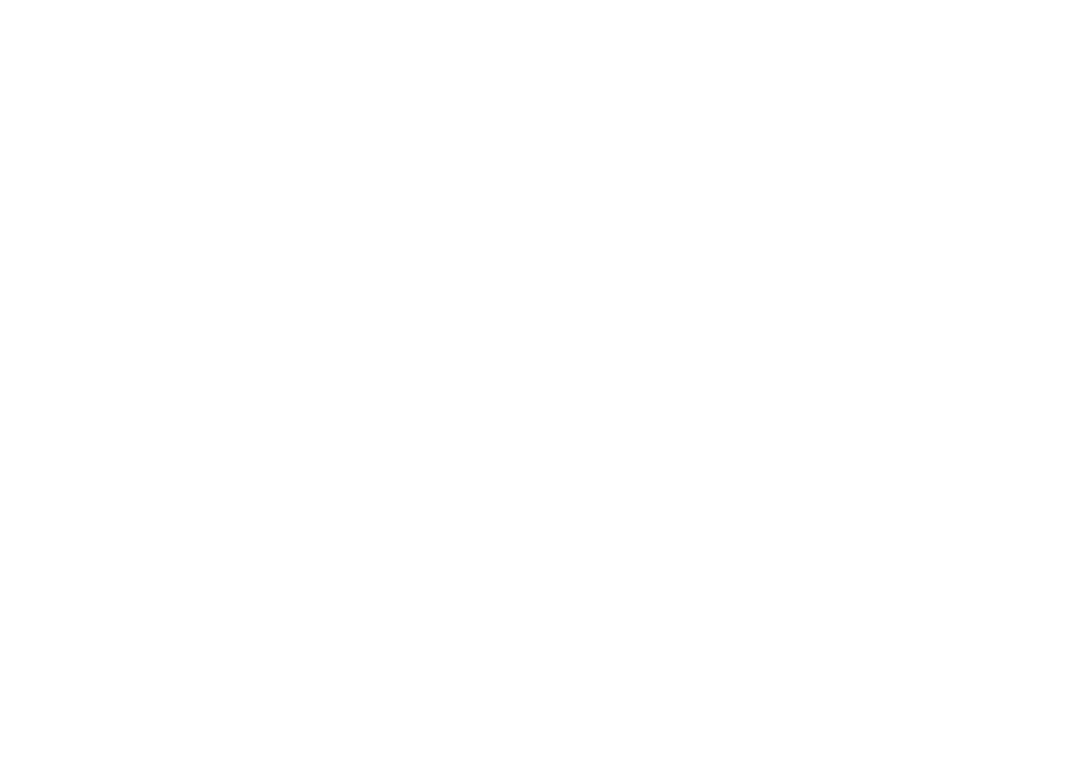
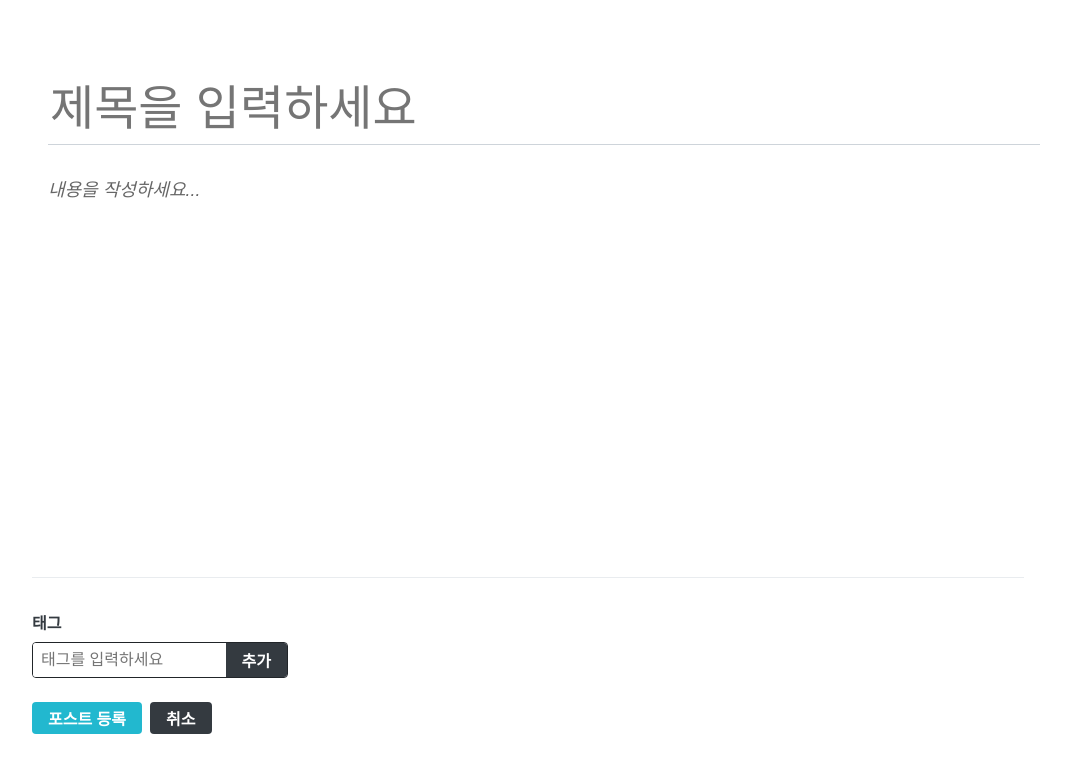
Before and after one commit to yeon-jae/JAVA_PT, a React (Create React App) app: page /write in a window 1280 px wide. Before the commit this address had no page. Shown: the top 772 px of the page, without its empty margins (112-1183 px from the left). Built offline with nearby package versions, Linux system fonts and the light colour scheme.

Commit message:
POST_PAGE_1st

```diff
--- a/src/App.js
+++ b/src/App.js
@@ -11,7 +11,7 @@ const App=()=>{
       <Route path="/"element={<PostListPage/>}/>
       <Route path="/login"element={<LoginPage/>}/>
       <Route path="/register"element={<RegisterPage/>}/>
-      <Route path="/"element={<WritePage/>}/>
+      <Route path="/write"element={<WritePage/>}/>
       <Route path="/@:username">
         <Route index element={<PostListPage/>} />
         <Route path="postId"element={<PostPage/>}/>
--- /dev/null
+++ b/src/components/write/Editor.js
@@ -0,0 +1,64 @@
+import { useRef, useEffect } from "react";
+import Quill from "quill";
+import 'quill/dist/quill.bubble.css';
+import styled from "styled-components";
+import palette from "../../lib/styles/palette";
+import Responsive from '../common/Responsive';
+
+const EditorBlock =styled(Responsive)`
+    padding-top:5rem;
+    padding-bottom:5rem;
+`;
+
+const TitleInput=styled.input`
+    font-size:3rem;
+    outline:none;
+    padding-bottom:0.5rem;
+    border:none;
+    border-bottom:1px solid ${palette.gray[4]};
+    margin-bottom:2rem;
+    width:100%;
+`;
+
+const QuillWrapper=styled.div`
+    .ql-editor{
+        padding:0;
+        min-height:320px;
+        font-size:1.125rem;
+        line-height:1.5;
+    }
+    .ql-editor.ql-blank::before{
+        left:0px;
+    }
+`;
+
+const Editor=()=>{
+    const quillElement=useRef(null);
+    const quillInstance=useRef(null);
+
+    useEffect(()=>{
+        quillInstance.current=new Quill(quillElement.current,{
+            theme:'bubble',
+            placeholder:'내용을 작성하세요...',
+            modules:{
+                toolbar:[
+                    [{header:'1'},{header:'2'}],
+                    ['bold','italic','underline','strike'],
+                    [{list:'ordered'},{list:'bullet'}],
+                    ['blockquote','code-block','link','image'],
+                ],
+            },
+        });
+    },[]);
+
+    return(
+        <EditorBlock>
+            <TitleInput placeholder="제목을 입력하세요" />
+            <QuillWrapper>
+                <div ref={quillElement} />
+            </QuillWrapper>
+        </EditorBlock>
+    );
+};
+
+export default Editor;
--- /dev/null
+++ b/src/components/write/TagBox.js
@@ -0,0 +1,126 @@
+import React,{useState,useCallback} from "react";
+import styled from "styled-components";
+import palette from "../../lib/styles/palette";
+
+const TagBoxBlock=styled.div`
+    width:100%;
+    border-top:1px solid ${palette.gray[2]};
+    padding-top:2rem;
+
+    h4{
+        color:${palette.gray[8]};
+        margin-top:0;
+        margin-bottom:0.5rem;
+    }
+`;
+
+const TagForm=styled.form`
+    border-radius:4px;
+    overflow:hidden;
+    display:flex;
+    width:256px;
+    border: 1px solid ${palette.gray[9]};
+    input,
+    button{
+        outline:none;
+        border:none;
+        font-size:1rem;
+    }
+
+    input{
+        padding:0.5rem;
+        flex:1;
+        min-width:0;
+    }
+    button{
+        cursor:pointer;
+        padding-right:1rem;
+        padding-left:1rem;
+        border:none;
+        background:${palette.gray[8]};
+        color:white;
+        font-weight:bold;
+        &:hover{
+            background:${palette.gray[6]};
+        }
+    }
+`;
+
+const Tag=styled.div`
+    margin-right:0.5rem;
+    color:${palette.gray[6]};
+    cursor:pointer;
+    &:hover{
+        opacity:0.5;
+    }
+`;
+
+const TagListBlock=styled.div`
+    display:flex;
+    margin-top:0.5rem;
+`;
+
+//react.memo를 사용해 tag값이 바뀔때만 리렌더링 되도록 처리
+const TagItem=React.memo(({tag,onRemove})=>
+(
+    <Tag onClick={()=> onRemove(tag)}>#{tag}</Tag>
+));
+
+//react.memo를 이용해 tags값이 바뀔 때만 리렌더링 되도록 처리
+const TagList=React.memo(({tags,onRemove})=>(
+    <TagListBlock>
+        {tags.map(tag=>(
+            <TagItem key={tag} tag={tag} onRemove={onRemove}/>
+        ))}
+    </TagListBlock>
+));
+
+const TagBox=()=>{
+    const [input, setInput]=useState('');
+    const [localTags, setLocalTags]=useState([]);
+
+    const insertTag=useCallback(
+        tag=>{
+            if(!tag)return;
+            if(localTags.includes(tag))return;
+            setLocalTags([...localTags,tag]);
+        },
+        [localTags],
+    );
+
+    const onRemove=useCallback(
+        tag=>{
+            setLocalTags(localTags.filter(t=>t!==tag));
+        },
+        [localTags],
+    );
+
+    const onChange=useCallback(e=>{
+        setInput(e.target.value);
+    },[]);
+
+    const onSubmit=useCallback(
+        e=>{
+            e.preventDefault();
+            insertTag(input.trim());
+            setInput('');
+        },
+        [input,insertTag],
+    );
+    return(
+    <TagBoxBlock>
+        <h4>태그</h4>
+        <TagForm onSubmit={onSubmit}>
+            <input
+                placeholder="태그를 입력하세요 "
+                value={input}
+                onChange={onChange}
+            />
+            <button type="submit">추가</button>
+        </TagForm>
+        <TagList tags={localTags} onRemove={onRemove} />
+    </TagBoxBlock>
+    );
+};
+
+export default TagBox;
--- /dev/null
+++ b/src/components/write/WriteActionButton.js
@@ -0,0 +1,30 @@
+import styled from 'styled-components';
+import Button from '../common/Button';
+
+const WriteActionButtonBlock=styled.div`
+    margin-top:1rem;
+    margin-bottom:3rem;
+    button+button{
+        margin-left:0.5rem;
+    }
+`;
+/*태그 박스에서 사용하는 버튼과 일치하는 높이로 설정한 후 여백 지정 */
+const StyledButton =styled(Button)`
+    hegith:2.125rem;
+    &+&{
+        margin-left:o.5rem;
+    }
+    `;
+
+    const WriteActionButtons=({onCancel, onPublish})=>{
+        return(
+            <WriteActionButtonBlock>
+                <StyledButton cyan onClick={onPublish}>
+                    포스트 등록
+                </StyledButton>
+                <StyledButton onClick={onCancel} >취소</StyledButton>
+            </WriteActionButtonBlock>
+        );
+    };
+
+export default WriteActionButtons;
--- a/src/pages/WritePage.js
+++ b/src/pages/WritePage.js
@@ -1,4 +1,15 @@
+import Editor from "../components/write/Editor";
+import Responsive from "../components/common/Responsive";
+import TagBox from "../components/write/TagBox";
+import WriteActionButtons from "../components/write/WriteActionButton";
+
 const WritePage=()=>{
-    return <div>글쓰기</div>;
+    return(
+        <Responsive>
+            <Editor />
+            <TagBox />
+            <WriteActionButtons/>
+        </Responsive>
+    );
 };
 export default WritePage;
```
